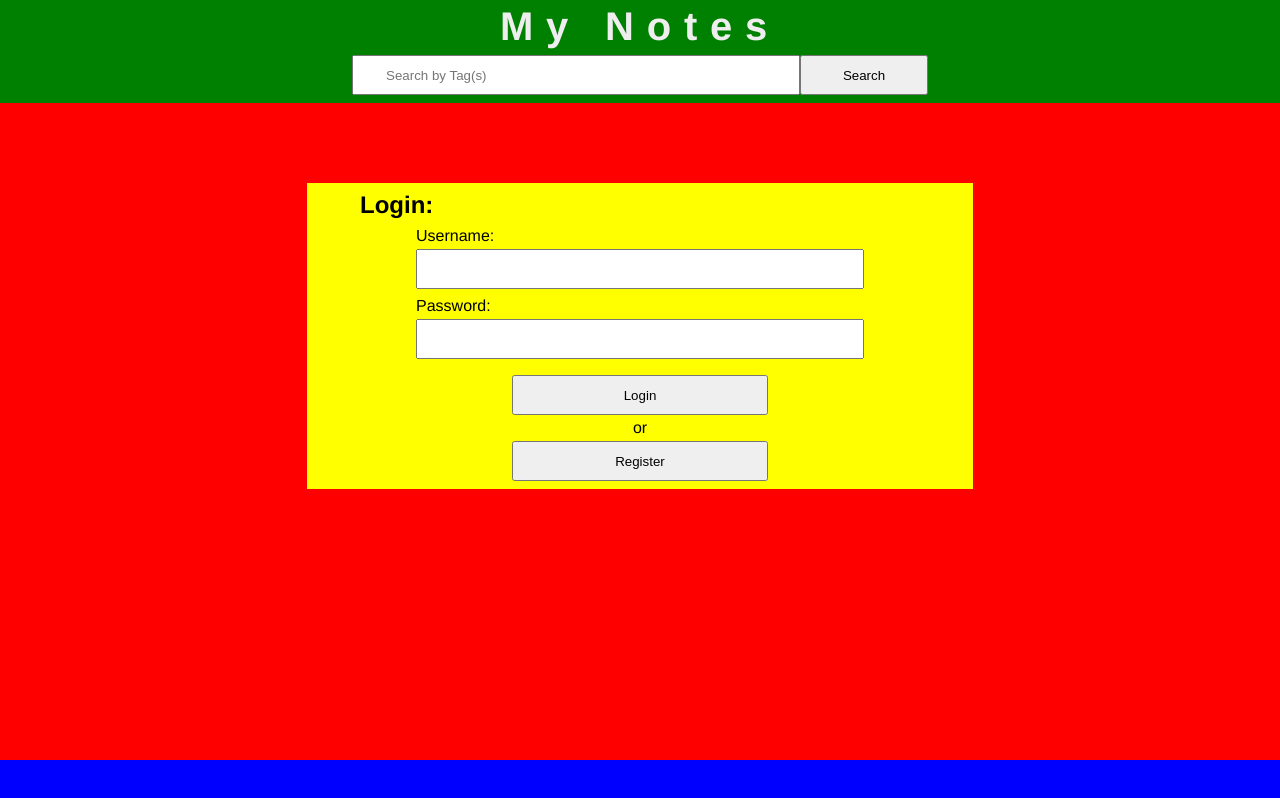
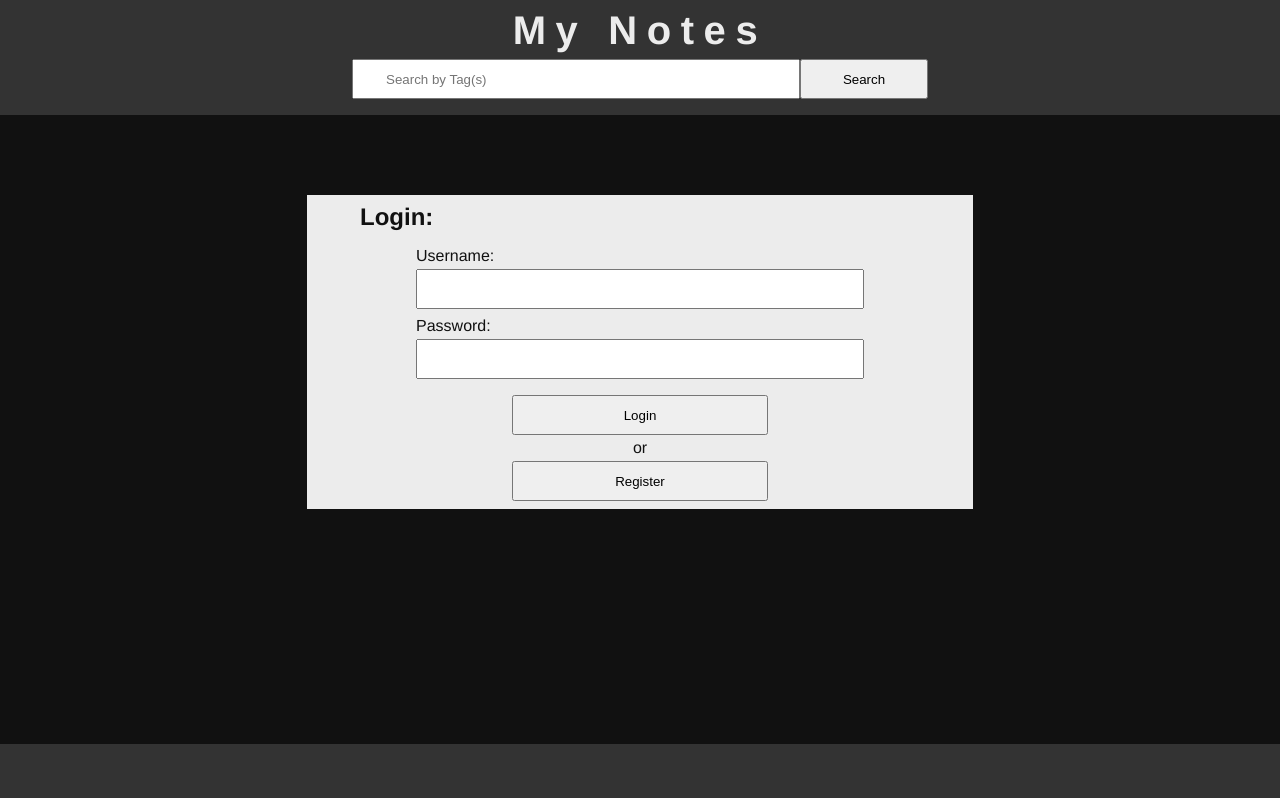
Before and after one commit to kylbutlr/notes-app-react, a React (Create React App) app: page / in a window 1280 px wide. Built offline with nearby package versions, Linux system fonts and the light colour scheme.

Commit message:
Reactive FE design

```diff
--- a/src/App.css
+++ b/src/App.css
@@ -5,7 +5,8 @@
 
 .app {
   font-family: Helvetica, Arial, sans-serif;
-  background: grey;
+  background: #ececec;
+  color: #111;
   display: flex;
   flex-direction: column;
   height: 100vh;
@@ -14,24 +15,32 @@
 }
 
 .header {
-  background: green;
+  background: #333;
   width: 100%;
   display: flex;
   flex-direction: column;
   align-items: center;
+  padding: 1vh 0;
 }
 
 .body {
-  background: red;
+  background: #111;
   width: 100%;
   flex: 1;
-  overflow-y: scroll;
   max-height: auto;
+  overflow-y: auto;
+  overflow: -moz-scrollbars-none;
+  -ms-overflow-style: none;
+}
+
+.body::-webkit-scrollbar {
+  width: 0;
 }
 
 .footer {
-  background: blue;
+  background: #333;
   width: 100%;
+  padding: 1vh 0;
 }
 
 button, .title {
@@ -60,7 +69,7 @@ input[name=id] {
 }
 
 .title {
-  padding: 1vh 0 0;
+  padding: 0 0 0.5vh;
 }
 
 .navigation {
@@ -75,7 +84,7 @@ input[name=id] {
 }
 
 .body div {
-  background: yellow;
+  background: #ececec;
   display: flex;
   flex-direction: column;
   width: 80vw;
@@ -90,10 +99,14 @@ input[name=id] {
 }
 
 .body li {
-  background: purple;
+  background: #333;
   display: flex;
   justify-content: space-between;
   padding: 0 0 1vh;
+}
+
+.body form {
+  padding: 1vh 0 0;
 }
 
 .p1 {
@@ -110,7 +123,7 @@ input[name=id] {
 }
 
 h1 {
-  color: #eee;
+  color: #ececec;
   font-size: 2rem;
   letter-spacing: 1vw;
 }
@@ -250,12 +263,9 @@ h4 {
 
 @media only screen and (min-width: 768px) {
 
-  .title {
-    padding: 0.5vh;
-  }
-
   h1 {
     font-size: 2.5rem;
+    letter-spacing: 0.75vw;
   }
 
   h2 {
@@ -320,7 +330,8 @@ h4 {
   }
 
   .navigation button,
-  .footer-buttons button {
+  .footer-buttons button,
+  .invisible-delete-button {
     width: 15vw;
   }
 
```
Also changed, not shown: src/App.js (+39 -0 lines).
